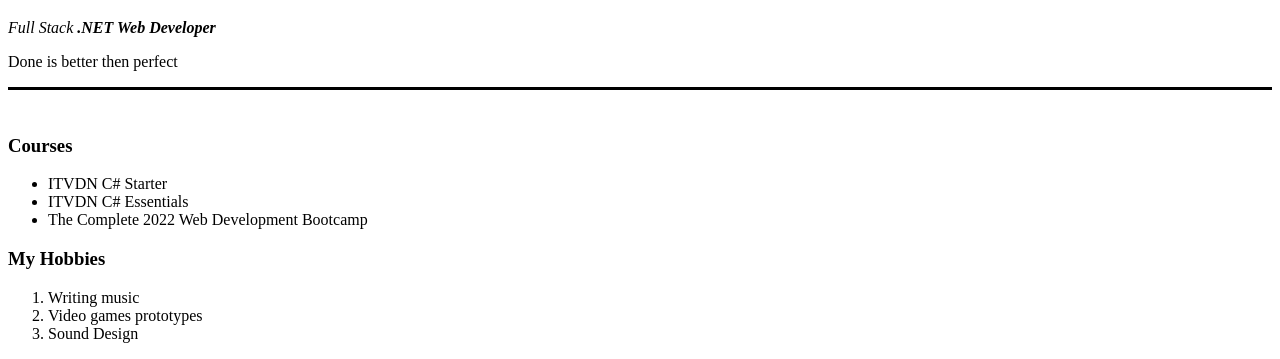
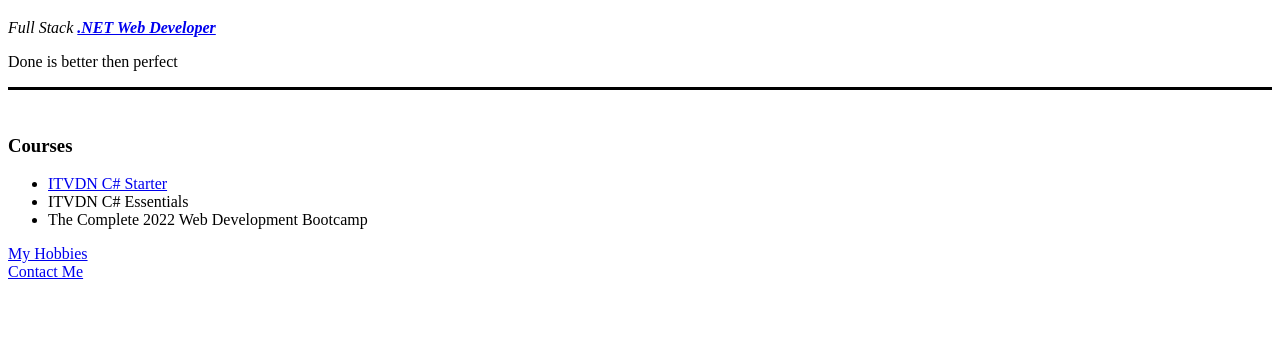
Before and after one commit to VladiPanda/The-Complete-2022-Web-Development-Bootcamp, a plain HTML site: page HTML - Personal Site/index.html in a window 1280 px wide. Shown: the part 573-932 px from the top of the page. After the commit the page ends 862 px from the top, so only its background shows below. Drawn offline with Linux system fonts and the light colour scheme.

Commit message:
HTML Links and Anchor Tags

```diff
--- a/HTML - Personal Site/index.html
+++ b/HTML - Personal Site/index.html
@@ -9,22 +9,19 @@
 <body>
   <img src="Panda.png" alt="Vladimir profile picture">
   <h1>Vladimir Trofimov</h1>
-  <p><em>Full Stack <strong>.NET Web Developer</strong></em></p>
+  <p><em>Full Stack <strong><a href="https://dotnet.microsoft.com/apps/aspnet">.NET Web Developer</a></strong></em></p>
   <p>Done is better then perfect</p>
   <hr size = "3" color = "black">
   <br>
   <h3>Courses</h3>
   <ul>
-    <li>ITVDN C# Starter</li>
+    <li><a href="https://itvdn.com/ru/video/procedural-programming-csharp">ITVDN C# Starter</a></li>
     <li>ITVDN C# Essentials</li>
     <li>The Complete 2022 Web Development Bootcamp</li>
   </ul>
-  <h3>My Hobbies</h3>
-  <ol>
-    <li>Writing music</li>
-    <li>Video games prototypes</li>
-    <li>Sound Design</li>
-  </ol>
+<a href="hobbies.html">My Hobbies</a>
+<br>
+<a href="contacts.html">Contact Me</a>
 </body>
 
 </html>
```
Also changed, not shown: HTML - Personal Site/contacts.html (added, +14 -0 lines), HTML - Personal Site/hobbies.html (added, +15 -0 lines).
